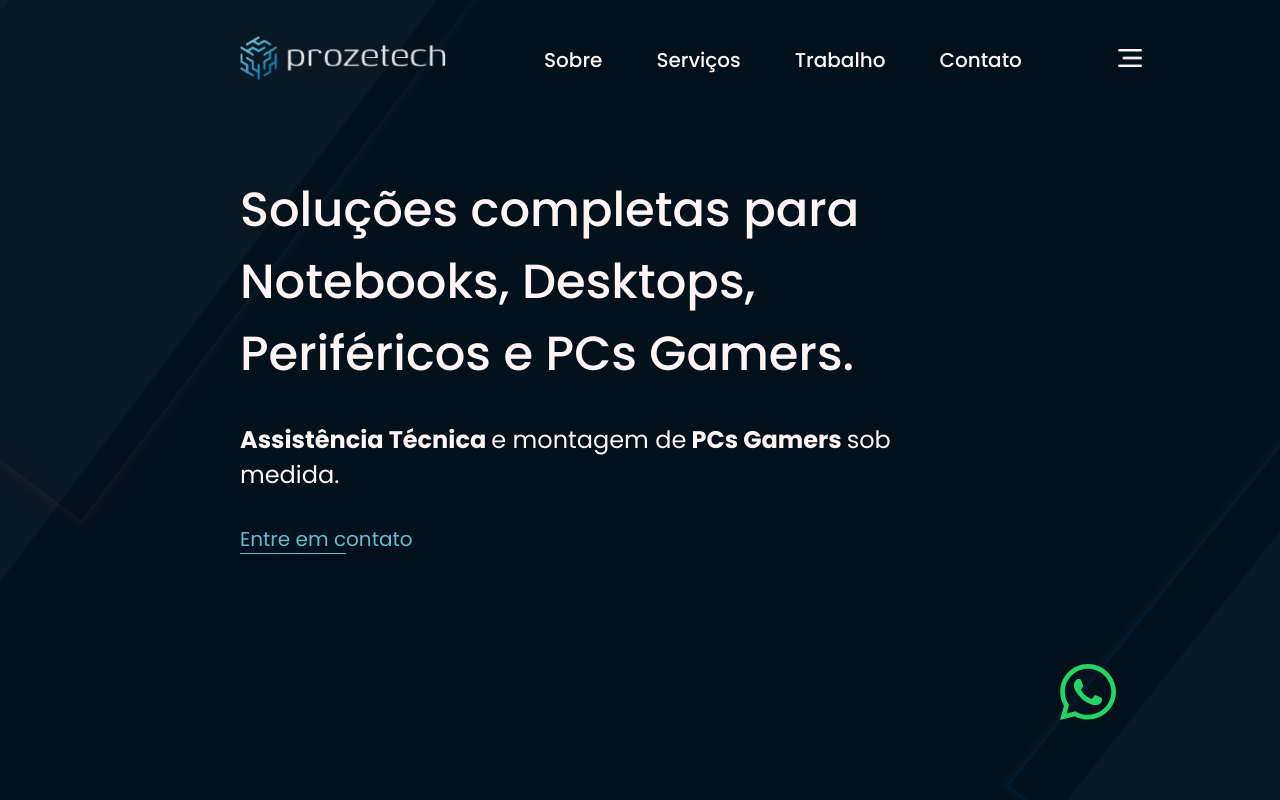
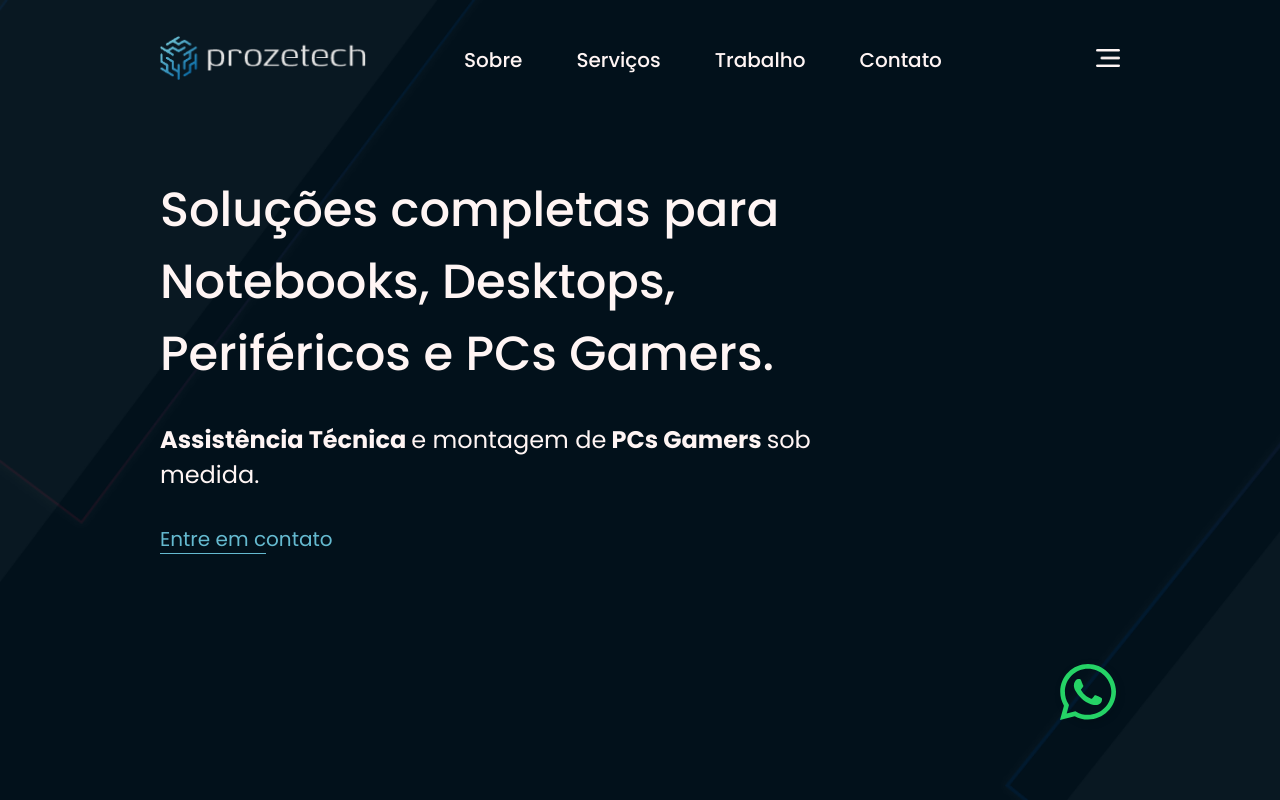
Before and after one commit to willsf2021/prozetech, a React (Vite) app: page / in a window 1280 px wide. Shown: the top 800 px of the page. Built offline with nearby package versions, Linux system fonts and the light colour scheme.

Commit message:
fixed header

```diff
--- a/src/components/Header/styles.js
+++ b/src/components/Header/styles.js
@@ -7,7 +7,7 @@ export default styled.header`
   background-size: cover;
   background-repeat: no-repeat;
   background-attachment: fixed;
-  padding: 0px 160px;
+  padding: 0px 80px;
 
   nav {
     display: flex;
```
